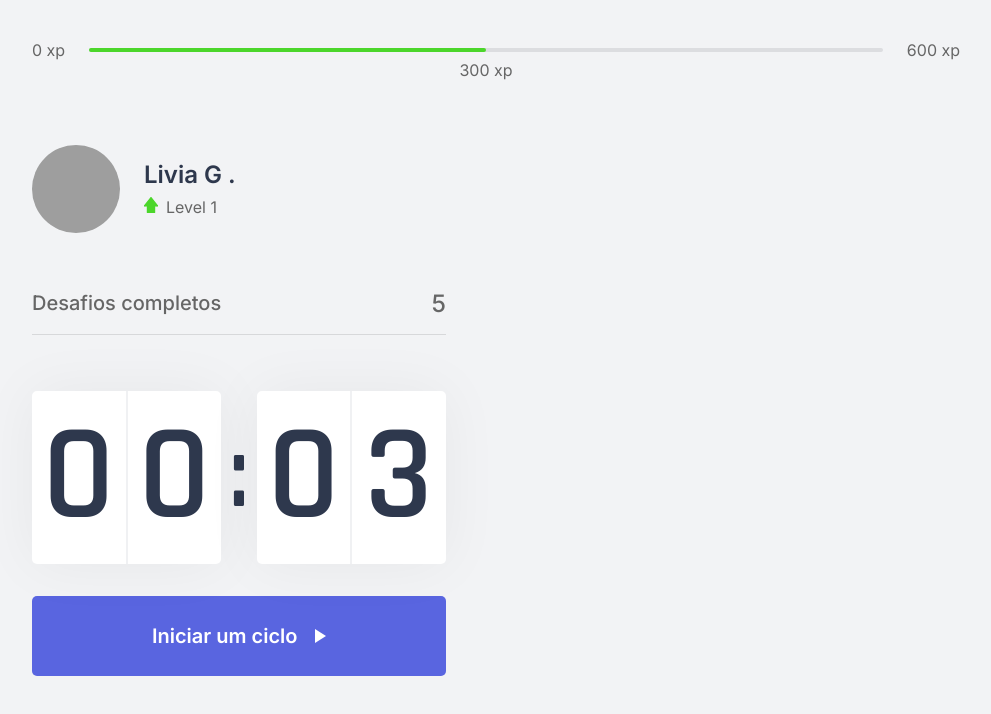
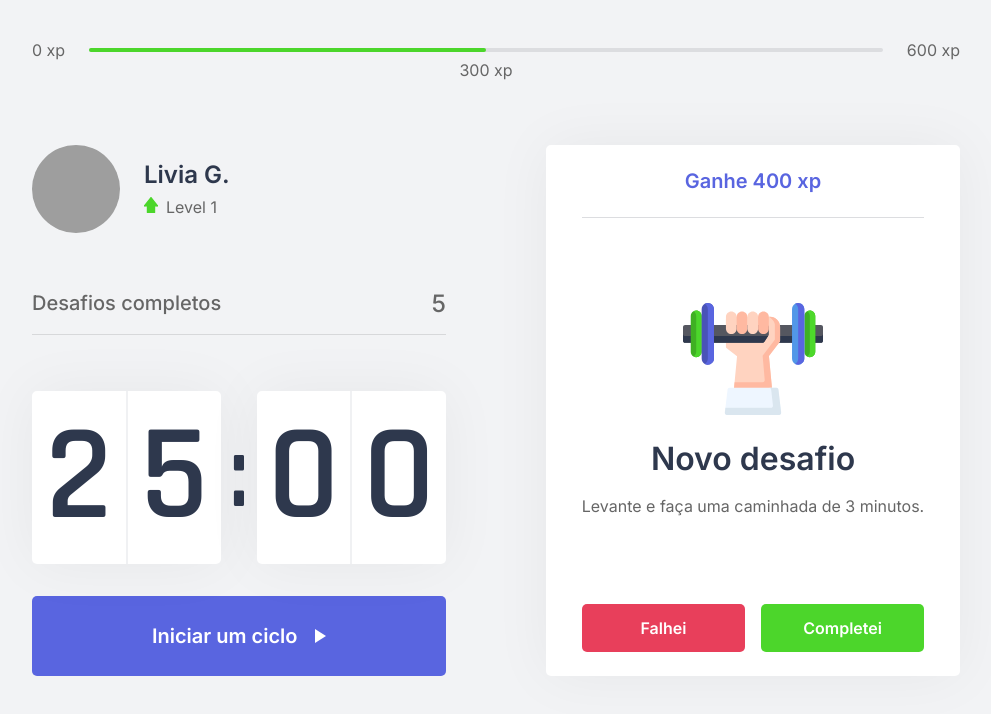
Before and after one commit to 4L1C3-R4BB1T/nlw4-moveit, a Next.js app in the folder moveit/: page / in a window 1280 px wide. Shown: the top 714 px of the page, without its empty margins (144-1135 px from the left). Built offline with nearby package versions, Linux system fonts and the light colour scheme; grey boxes are pictures that could not be loaded.

Commit message:
Add ChallengeBox

```diff
--- /dev/null
+++ b/moveit/src/components/ChallengeBox.tsx
@@ -0,0 +1,44 @@
+import styles from "../styles/components/ChallengeBox.module.css";
+
+export function ChallengeBox() {
+    const hasActiveChallenge = true;
+
+    return (
+        <div className={styles.challengeBoxContainer}>
+            {hasActiveChallenge ? (
+                <div className={styles.challengeActive}>
+                    <header>Ganhe 400 xp</header>
+                    <main>
+                        <img src="icons/body.svg" />
+                        <strong>Novo desafio</strong>
+                        <p>Levante e faça uma caminhada de 3 minutos.</p>
+                    </main>
+                    <footer>
+                        <button
+                            type="button"
+                            className={styles.challengeFailedButton}
+                        >
+                            Falhei
+                        </button>
+                        <button
+                            type="button"
+                            className={styles.challengeSucceededButton}
+                        >
+                            Completei
+                        </button>
+                    </footer>
+                </div>
+            ) : (
+                <div className={styles.challengeNotActive}>
+                    <strong>
+                        Finalize um ciclo para receber um desafio
+                    </strong>
+                    <p>
+                        <img src="icons/level-up.svg" alt="LevelUp" />
+                        Avance de level completando desafios.
+                    </p>
+                </div>
+            )}
+        </div>
+    );
+}
--- a/moveit/src/components/Countdown.tsx
+++ b/moveit/src/components/Countdown.tsx
@@ -4,7 +4,7 @@
 let countdownTimeout: NodeJS.Timeout;
 
 export function Countdown() {
-    const [time, setTime] = useState(0.05 * 60);
+    const [time, setTime] = useState(25 * 60);
     const [isActive, setIsActive] = useState(false);
     const [hasFinished, setHasFinished] = useState(false);
 
--- a/moveit/src/components/Profile.tsx
+++ b/moveit/src/components/Profile.tsx
@@ -5,7 +5,7 @@
         <div className={styles.profileContainer}>
             <img src="https://avatars.githubusercontent.com/u/68361379?s=460&u=468efe4c1ee4ad072134e079f4c9228e0d06ecec&v=4" alt="Livia G." />
             <div>
-                <strong>Livia G .</strong>
+                <strong>Livia G.</strong>
                 <p>
                     <img src="icons/level.svg" alt="Level" />
                     Level 1
--- a/moveit/src/pages/index.tsx
+++ b/moveit/src/pages/index.tsx
@@ -1,9 +1,10 @@
+import Head from "next/head";
+
 import { CompletedChallenges } from "../components/CompletedChallenges";
 import { Countdown } from "../components/Countdown";
 import { ExperienceBar } from "../components/ExperienceBar";
 import { Profile } from "../components/Profile";
-
-import Head from "next/head";
+import { ChallengeBox } from "../components/ChallengeBox";
 
 import styles from "../styles/pages/Home.module.css";
 
@@ -23,7 +24,7 @@
                     <Countdown />
                 </div>
                 <div>
-
+                    <ChallengeBox />
                 </div>
             </section>
         </div>
--- /dev/null
+++ b/moveit/src/styles/components/ChallengeBox.module.css
@@ -0,0 +1,101 @@
+.challengeBoxContainer {
+    height: 100%;
+    background: var(--white);
+    border-radius: 5px;
+    box-shadow: 0 0 60px rgba(0, 0, 0, 0.05);
+    padding: 1.5rem 2rem;
+    display: flex;
+    flex-direction: column;
+    align-items: center;
+    justify-content: center;
+    text-align: center;
+}
+
+.challengeNotActive {
+    display: flex;
+    flex-direction: column;
+    align-items: center;
+}
+
+.challengeNotActive strong {
+    font-size: 1.5rem;
+    font-weight: 500;
+    line-height: 1.4;
+}
+
+.challengeNotActive p {
+    display: flex;
+    flex-direction: column;
+    align-items: center;
+    line-height: 1.4;
+    max-width: 70%;
+    margin-top: 3rem;
+}
+
+.challengeNotActive p img {
+    margin-bottom: 1rem;
+}
+
+.challengeActive {
+    height: 100%;
+    display: flex;
+    flex-direction: column;
+}
+
+.challengeActive header {
+    color: var(--blue);
+    font-weight: 600;
+    font-size: 1.25rem;
+    padding: 0 2rem 1.5rem;
+    border-bottom: 1px solid var(--gray-line);
+}
+
+.challengeActive main {
+    flex: 1;
+    display: flex;
+    flex-direction: column;
+    align-items: center;
+    justify-content: center;
+}
+
+.challengeActive main strong {
+    font-size: 2rem;
+    font-weight: 600;
+    color: var(--title);
+    margin: 1.5rem 0 1rem;
+}
+
+.challengeActive main p {
+    line-height: 1.5;
+}
+
+.challengeActive footer {
+    display: grid;
+    grid-template-columns: 1fr 1fr;
+    gap: 1rem;
+}
+
+.challengeActive footer button {
+    height: 3rem;
+    display: flex;
+    align-items: center;
+    justify-content: center;
+    border: 0;
+    border-radius: 5px;
+    color: var(--white);
+    font-size: 1rem;
+    font-weight: 600;
+    transition: filter 0.2s;
+}
+
+.challengeActive footer button.challengeFailedButton {
+    background: var(--red);
+}
+
+.challengeActive footer button.challengeSucceededButton {
+    background: var(--green);
+}
+
+.challengeActive footer button:hover {
+    filter: brightness(0.9);
+}
```
